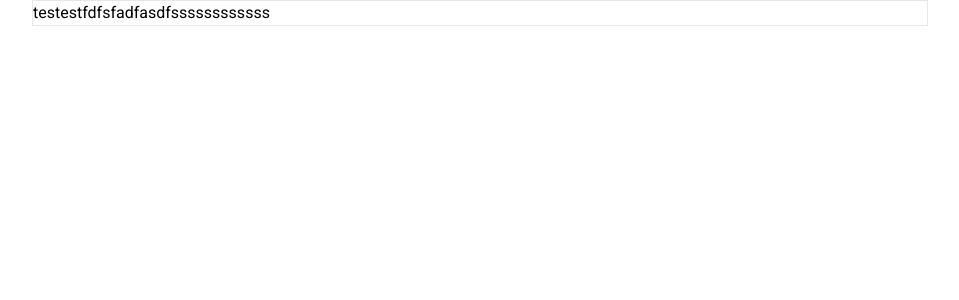
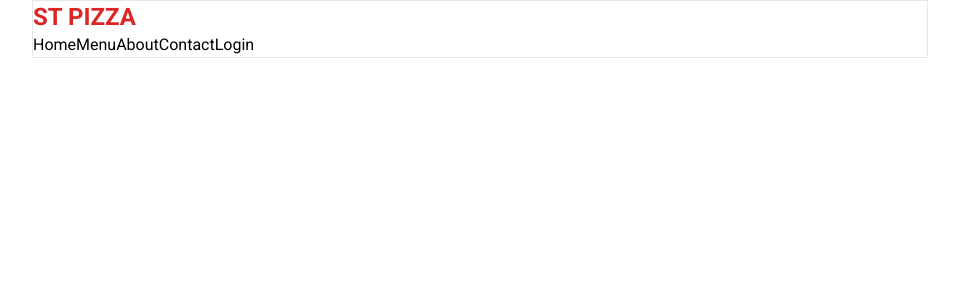
Before and after one commit to jadepeck/food-ordering-app, a Next.js app: page / in a window 1280 px wide. Shown: the top 300 px of the page, without its empty margins (160-1119 px from the left). Built offline with nearby package versions, Linux system fonts and the light colour scheme.

Commit message:
add color to config

```diff
--- a/src/app/page.js
+++ b/src/app/page.js
@@ -1,7 +1,18 @@
+import Link from "next/link";
+
 export default function Home() {
   return (
-    <div>
-      testestfdfsfadfasdfssssssssssss
-    </div>
+    <>
+      <header>
+        <Link className="text-red-600 font-semibold text-2xl"href="">ST PIZZA</Link>
+        <nav>
+          <Link href={''}>Home</Link>
+          <Link href={''}>Menu</Link>
+          <Link href={''}>About</Link>
+          <Link href={''}>Contact</Link>
+          <Link href={''}>Login</Link>
+        </nav>
+      </header>
+    </>
   )
 }
--- a/tailwind.config.js
+++ b/tailwind.config.js
@@ -7,10 +7,8 @@
   ],
   theme: {
     extend: {
-      backgroundImage: {
-        'gradient-radial': 'radial-gradient(var(--tw-gradient-stops))',
-        'gradient-conic':
-          'conic-gradient(from 180deg at 50% 50%, var(--tw-gradient-stops))',
+      colors: {
+        primary: '#f13a01'
       },
     },
   },
```
